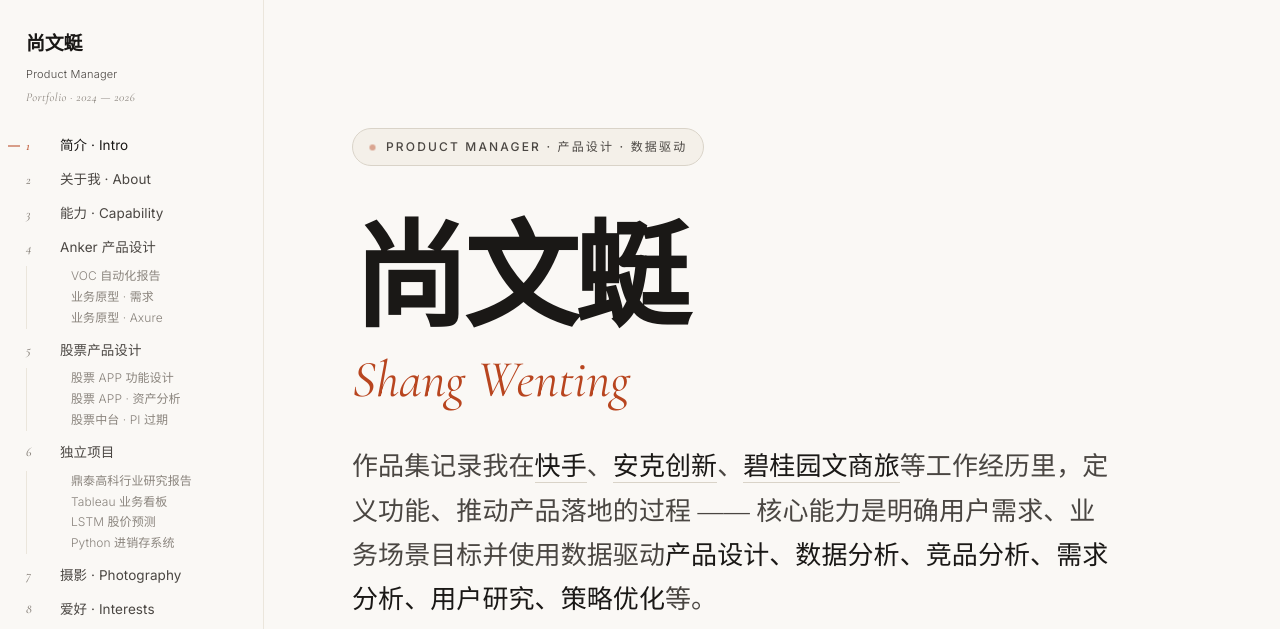
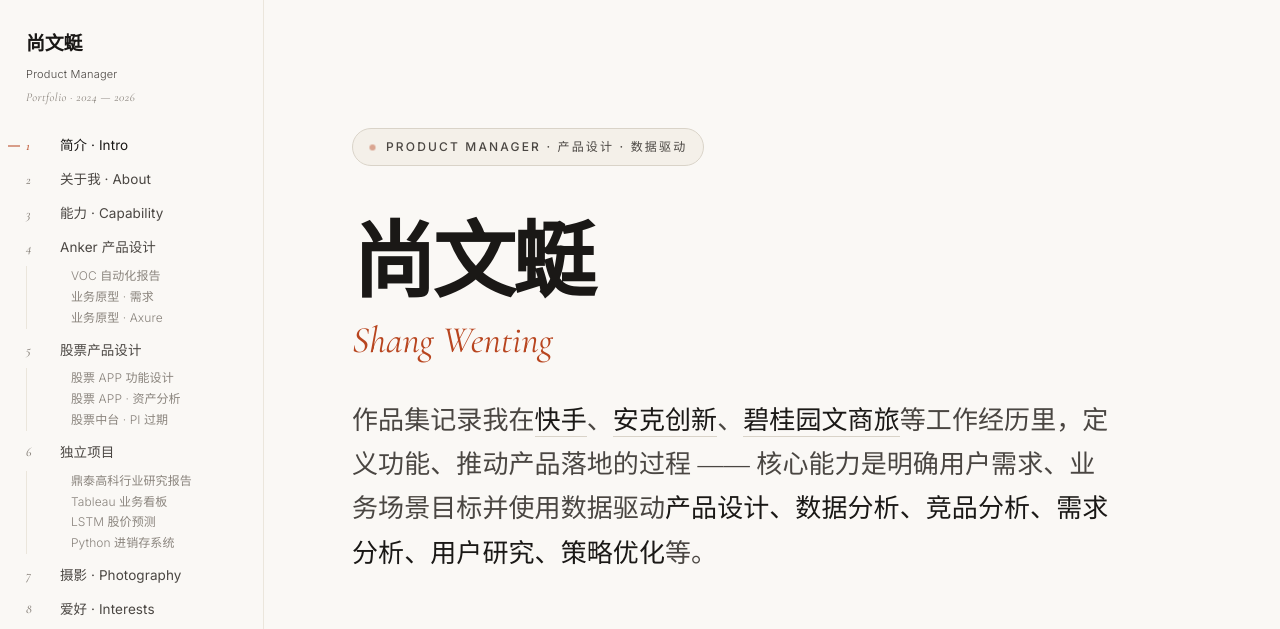
Before and after one commit to trinitytingchuan-alt/Shang-s-Portfolio, a plain HTML site: page index.html in a window 1280 px wide. Shown: the top 629 px of the page. Drawn offline with nearby package versions, Linux system fonts and the light colour scheme.

Commit message:
Reduce hero title font size (smaller name on homepage)

```diff
--- /dev/null
+++ b/_msg.txt
@@ -0,0 +1 @@
+Reduce hero title font size (smaller name on homepage)
--- a/css/style.css
+++ b/css/style.css
@@ -416,7 +416,7 @@ button {
 
 .hero__title {
   font-family: var(--font-display);
-  font-size: clamp(56px, 9vw, 128px);
+  font-size: clamp(44px, 6.5vw, 92px);
   font-weight: 700;
   line-height: 1.0;
   letter-spacing: -0.035em;
```
